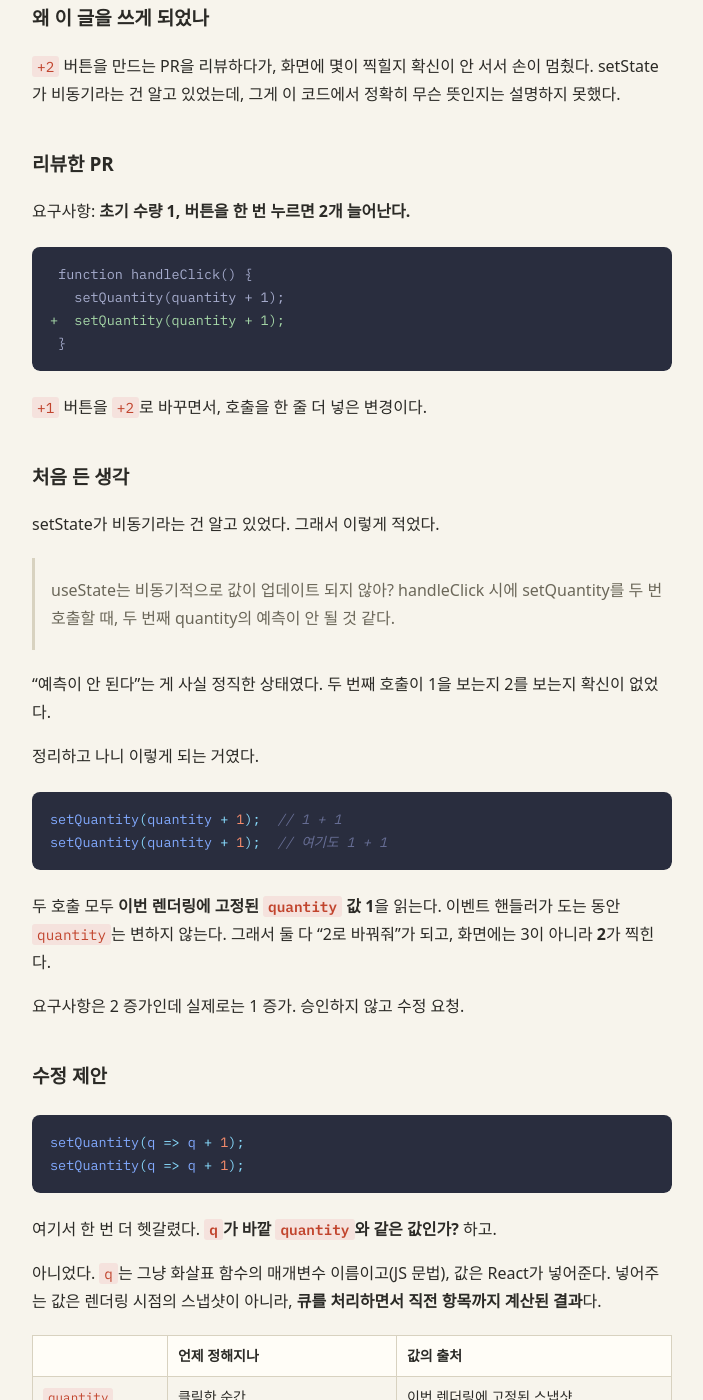
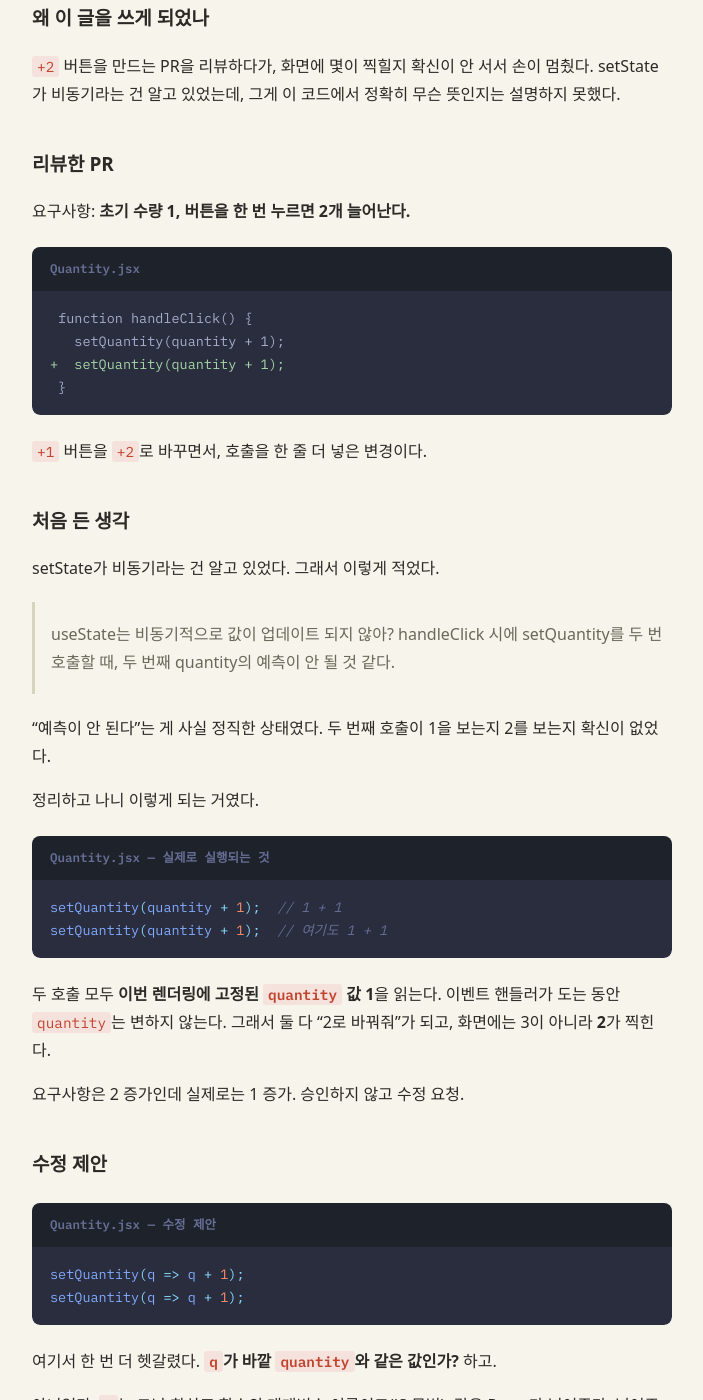
Before and after one commit to im-wen3y/im-wen3y.github.io, a Jekyll site: the page built from _posts/2026-09-06-state-queue.md, in a window 1280 px wide and 1400 px high, scrolled down 259 px. Shown: the whole window, without its empty margins (288-991 px from the left). Built offline with Jekyll 4.4.1, drawn with Linux system fonts in a browser that asks for light colours; some web fonts are replaced.

Commit message:
모든 코드 블록에 파일명 바 추가
Co-Authored-By: Claude Opus 5 <noreply@anthropic.com>
Claude-Session: https://claude.ai/code/session_01R1cTHf89iRUNbCmD2SVr3k

````diff
--- a/_posts/2026-09-06-state-queue.md
+++ b/_posts/2026-09-06-state-queue.md
@@ -12,6 +12,9 @@ setState가 비동기라는 건 알고 있었는데, 그게 이 코드에서 정
 ## 리뷰한 PR
 
 요구사항: **초기 수량 1, 버튼을 한 번 누르면 2개 늘어난다.**
+
+**Quantity.jsx**
+{: .filename}
 
 ```diff
  function handleClick() {
@@ -33,6 +36,9 @@ setState가 비동기라는 건 알고 있었다. 그래서 이렇게 적었다.
 
 정리하고 나니 이렇게 되는 거였다.
 
+**Quantity.jsx — 실제로 실행되는 것**
+{: .filename}
+
 ```js
 setQuantity(quantity + 1);  // 1 + 1
 setQuantity(quantity + 1);  // 여기도 1 + 1
@@ -44,6 +50,9 @@ setQuantity(quantity + 1);  // 여기도 1 + 1
 요구사항은 2 증가인데 실제로는 1 증가. 승인하지 않고 수정 요청.
 
 ## 수정 제안
+
+**Quantity.jsx — 수정 제안**
+{: .filename}
 
 ```js
 setQuantity(q => q + 1);
@@ -63,6 +72,9 @@ setQuantity(q => q + 1);
 ## 섞으면 순서가 결과를 바꾼다
 
 이해했는지 확인하려고 순서를 바꿔봤다.
+
+**순서를 바꿔본 것**
+{: .filename}
 
 ```js
 // n === 0
````
Also changed, not shown: _posts/2026-09-06-mutating-state.md (+9 -0 lines).
